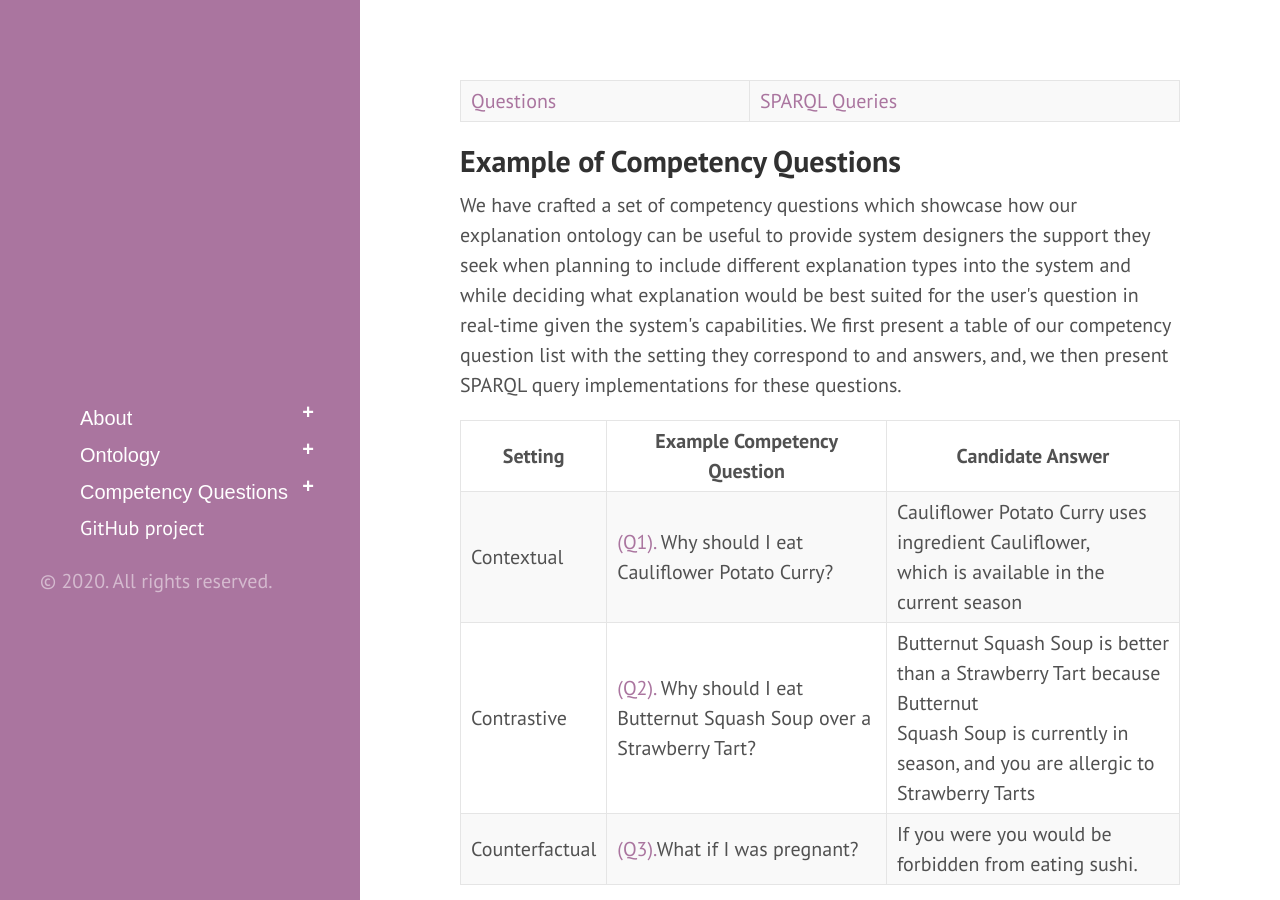
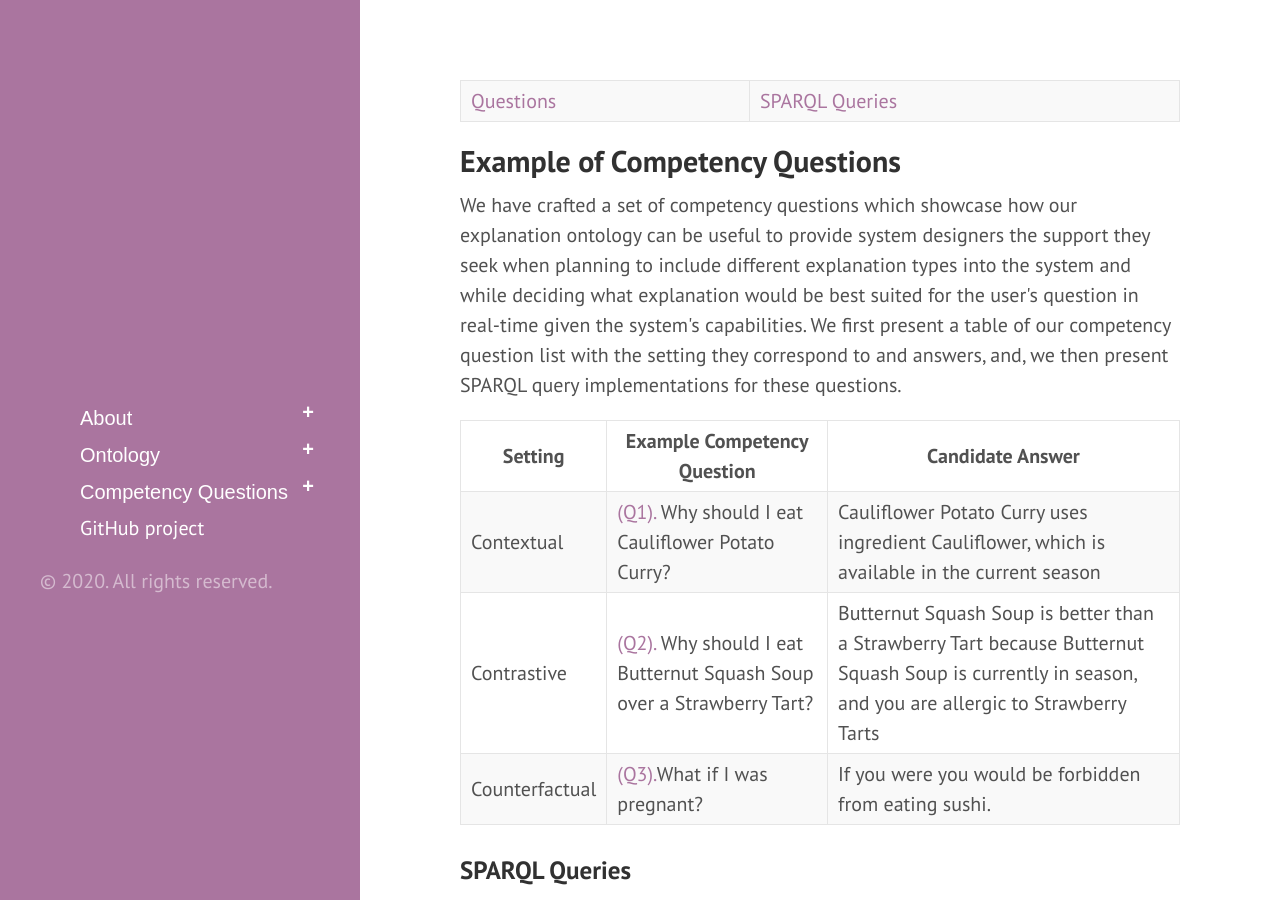
Before and after one commit to tetherless-world/food-expanation-ontology, a Jekyll site: the page built from competencyquestions.md, in a window 1280 px wide and 900 px high. Built offline with Jekyll 4.4.1, drawn with Linux system fonts in a browser that asks for light colours; Markdown is read by kramdown in place of the engine named in the settings.

```diff
--- a/competencyquestions.md
+++ b/competencyquestions.md
@@ -22,12 +22,12 @@ title: Competency Questions
   <tr>
     <td>Contextual</td>
     <td><a href="#question1">(Q1).</a> Why should I eat Cauliflower Potato Curry?</td>
-    <td>Cauliflower Potato Curry uses ingredient Cauliflower, <br> which is available in the current season</td>
+    <td>Cauliflower Potato Curry uses ingredient Cauliflower,  which is available in the current season</td>
   </tr>
   <tr>
     <td>Contrastive</td>
     <td><a href="#question2">(Q2).</a> Why should I eat Butternut Squash Soup over a Strawberry Tart?</td>
-    <td>Butternut Squash Soup is better than a Strawberry Tart because Butternut <br>Squash Soup is currently in season, and you are allergic to Strawberry Tarts</td>
+    <td>Butternut Squash Soup is better than a Strawberry Tart because Butternut Squash Soup is currently in season, and you are allergic to Strawberry Tarts</td>
   </tr>
   <tr>
     <td>Counterfactual</td>
```
